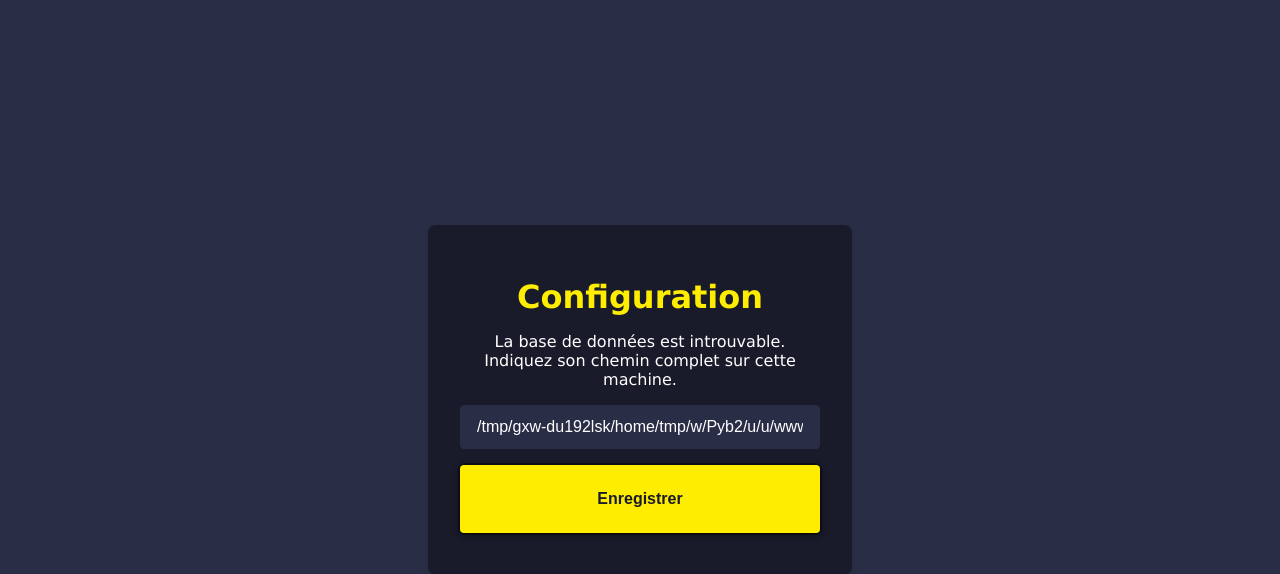
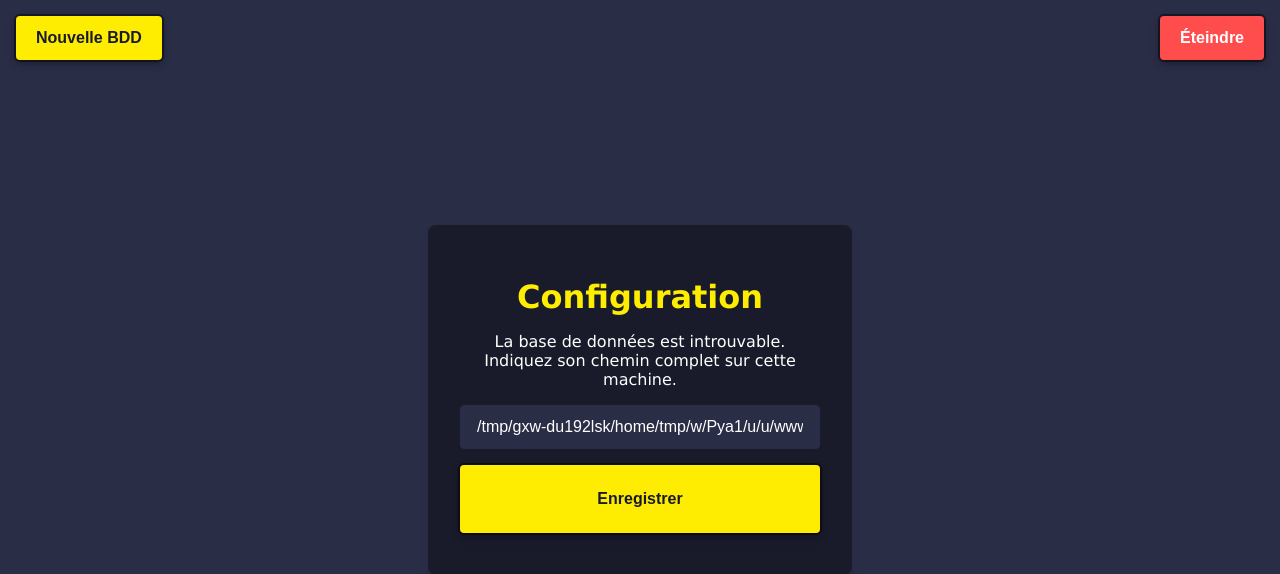
Before and after one commit to AmelienLS/RPI_LocalWebServer, a Flask app: page /setup in a window 1280 px wide. Shown: the top 574 px of the page. Run offline with Flask 3, Linux system fonts and the light colour scheme.

Commit message:
feat(setup): add new DB and shutdown buttons to setup page

```diff
--- a/APP.py
+++ b/APP.py
@@ -24,6 +24,7 @@ TEMPLATE_DIR = BASE_DIR / "Templates"
 STATIC_DIR = BASE_DIR / "Styles"
 INSTANCE_DIR = Path(os.environ.get("APP_INSTANCE_DIR", BASE_DIR / "instance"))
 INSTANCE_DIR.mkdir(parents=True, exist_ok=True)
+SCHEMA_PATH = BASE_DIR / "database" / "schema.sql"
 
 # Fichier de configuration local (non versionné)
 CONFIG_PATH = INSTANCE_DIR / "config.ini"
@@ -72,7 +73,7 @@ app.secret_key = os.environ.get("FLASK_SECRET_KEY", secrets.token_hex(32))
 @app.before_request
 def _check_db_configured():
     """Redirige vers /setup si la base de données est introuvable."""
-    exempt_paths = {"/setup", "/shutdown"}
+    exempt_paths = {"/setup", "/shutdown", "/setup/init_db"}
     if request.path in exempt_paths:
         return
     if request.path.startswith(("/Styles/", "/Images/", "/Functions/")):
@@ -276,6 +277,27 @@ def _parse_import_file(file_storage):
 def setup_get():
     """Affiche le formulaire de configuration du chemin de la base de données."""
     return render_template('setup.html', current_path=str(DATABASE_PATH), error=None)
+
+
+@app.route('/setup/init_db', methods=['POST'])
+def setup_init_db():
+    """Crée une nouvelle base de données SQLite à partir de schema.sql."""
+    global DATABASE_PATH
+    if not SCHEMA_PATH.exists():
+        return render_template('setup.html', current_path=str(DATABASE_PATH),
+                               error="Fichier schema.sql introuvable dans database/.")
+    try:
+        schema_sql = SCHEMA_PATH.read_text(encoding='utf-8')
+        DATABASE_PATH.parent.mkdir(parents=True, exist_ok=True)
+        if DATABASE_PATH.exists():
+            DATABASE_PATH.unlink()
+        with sqlite3.connect(DATABASE_PATH) as conn:
+            conn.executescript(schema_sql)
+        _save_db_path_to_config(DATABASE_PATH)
+        return redirect('/')
+    except Exception as e:
+        return render_template('setup.html', current_path=str(DATABASE_PATH),
+                               error=f"Erreur lors de la création : {e}")
 
 
 @app.route('/setup', methods=['POST'])
--- a/Styles/login.css
+++ b/Styles/login.css
@@ -34,3 +34,53 @@ button {
     margin-top: 1rem;
     background-color: transparent; /* Annule le fond des messages d'erreur communs */
 }
+
+/* --- Boutons de coin (Nouvelle BDD, Éteindre) sur la page setup --- */
+.corner-form {
+    position: absolute;
+    top: 1rem;
+    margin: 0;
+    padding: 0;
+}
+
+.corner-form-left {
+    left: 1rem;
+}
+
+.corner-form-right {
+    right: 1rem;
+}
+
+.corner-btn {
+    width: auto;
+    min-height: 44px;
+    padding: 0.75rem 1.25rem;
+    margin-bottom: 0;
+    display: inline-flex;
+    align-items: center;
+    justify-content: center;
+    font-size: 1rem;
+    cursor: pointer;
+    border: none;
+    border-radius: 4px;
+    font-weight: bold;
+    box-shadow: 0 0 0 2px rgba(0, 0, 0, 0.45), 0 3px 8px rgba(0, 0, 0, 0.4);
+}
+
+.corner-btn-left {
+    background-color: #feed00;
+    color: #191B2A;
+}
+
+.corner-btn-left:hover {
+    background-color: #e5d200;
+}
+
+.corner-btn-right {
+    background-color: #FF4C4C;
+    color: #FFFFFF;
+}
+
+.corner-btn-right:hover {
+    background-color: #E04343;
+}
--- a/Templates/setup.html
+++ b/Templates/setup.html
@@ -9,6 +9,18 @@
     <title>Configuration de la base de données</title>
 </head>
 <body>
+    <form method="POST" action="/setup/init_db" class="corner-form corner-form-left">
+        <button type="submit" class="corner-btn corner-btn-left"
+                onclick="return confirm('Créer une nouvelle base de données à l\'emplacement configuré ?\nLes données existantes seront effacées.')">
+            Nouvelle BDD
+        </button>
+    </form>
+    <form method="POST" action="/shutdown" class="corner-form corner-form-right">
+        <button type="submit" class="corner-btn corner-btn-right"
+                onclick="return confirm('Éteindre le système ?')">
+            Éteindre
+        </button>
+    </form>
     <div class="login-container">
         <h1>Configuration</h1>
         <p>La base de données est introuvable. Indiquez son chemin complet sur cette machine.</p>
--- a/database/schema.sql
+++ b/database/schema.sql
@@ -32,3 +32,5 @@ CREATE TABLE IF NOT EXISTS sortie_logs (
 
 CREATE INDEX IF NOT EXISTS idx_sortie_logs_ref ON sortie_logs (ref_ecran, rangement_ts);
 CREATE INDEX IF NOT EXISTS idx_sortie_logs_date ON sortie_logs (sortie_ts);
+
+INSERT OR IGNORE INTO users (identifiant, prenom, nom, admin) VALUES ('admin', 'amélien', 'larade', 1);
```
Also changed, not shown: tests/system/test_db_setup.py (+62 -0 lines), CHANGELOG.md.
